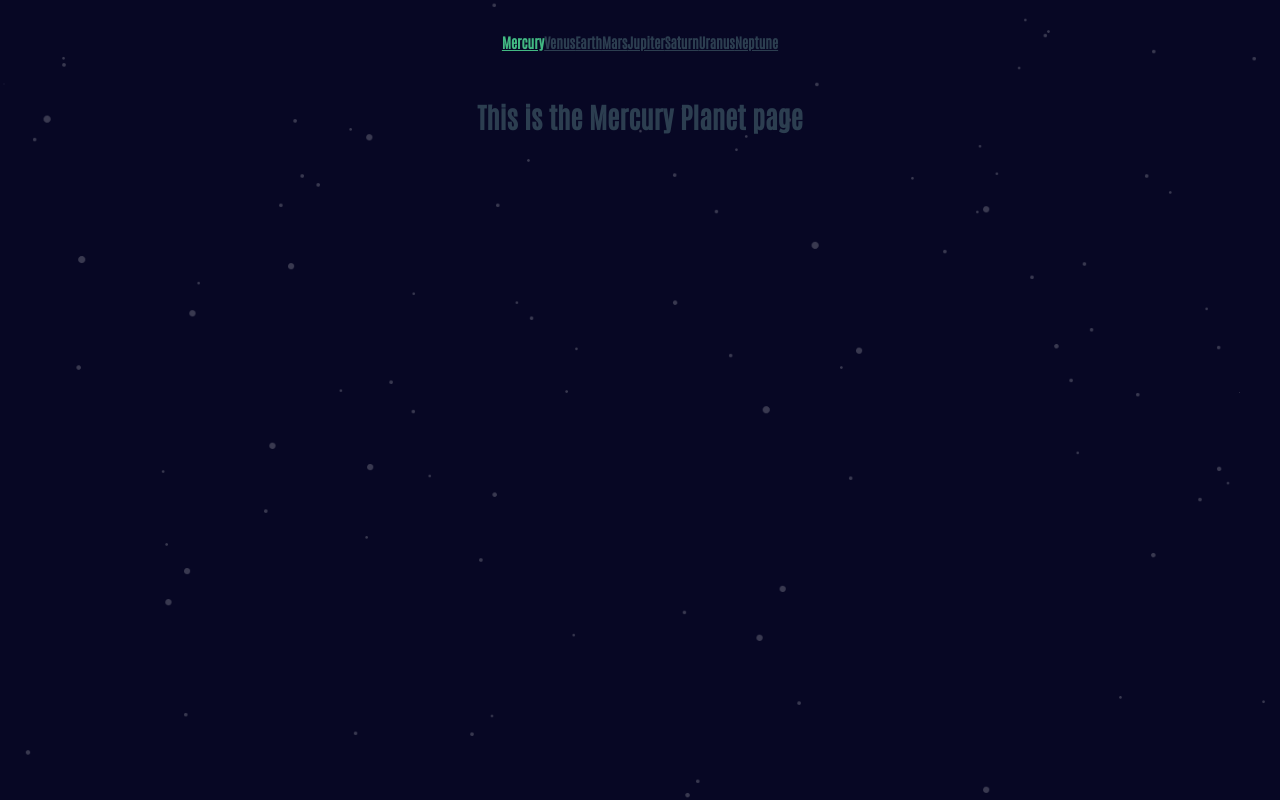
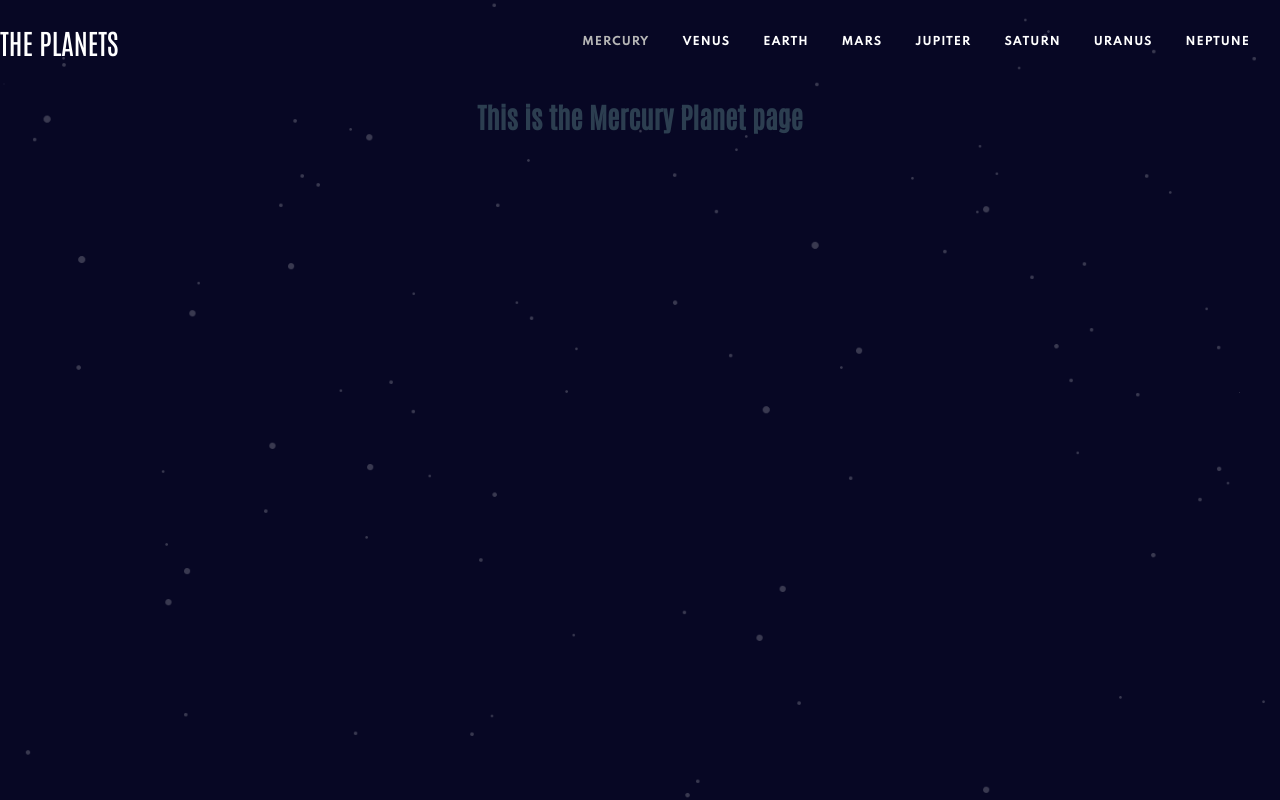
Before and after one commit to MrNicholson85/Planet-Facts-Challenge-Vue, a Vue app: page / in a window 1280 px wide. Built offline with nearby package versions, Linux system fonts and the light colour scheme.

Commit message:
updated nav

```diff
--- a/src/App.vue
+++ b/src/App.vue
@@ -1,4 +1,6 @@
 <template>
+  <div class="header">
+    <div class="logo">The Planets</div>
     <div id="nav">
       <router-link :to="{name: 'Mercury'}">Mercury</router-link>
       <router-link :to="{ name: 'Venus' }">Venus</router-link>
@@ -8,6 +10,7 @@
       <router-link :to="{ name: 'Saturn' }">Saturn</router-link>
       <router-link :to="{ name: 'Uranus' }">Uranus</router-link>
       <router-link :to="{ name: 'Neptune' }">Neptune</router-link>
+    </div>
   </div>
   <router-view/>
 </template>
@@ -25,24 +28,48 @@ body {
   font-family: 'Spartan', sans-serif;
   font-size: 14px;
   line-height: 25px;
-}
+
   #app {
     font-family: 'Antonio', sans-serif;;
     -webkit-font-smoothing: antialiased;
     -moz-osx-font-smoothing: grayscale;
     text-align: center;
     color: #2c3e50;
+    max-width: 1440px;
+    width: 100%;
+    margin: 0 auto;
+  }
+
+  .header {
+    display: flex;
+    justify-content: space-between;
+    align-items: center;
+
+    .logo {
+      text-transform: uppercase;
+      color: white;
+      font-size:  28px;
     }
 
     #nav {
       padding: 30px;
+      font-family: 'Spartan', sans-serif;
+      text-transform: uppercase;
+      display: flex;
+      gap: 33px;
 
       a {
         font-weight: bold;
-    color: #2c3e50;
+        color: white;
+        font-size: 11px;
+        line-height: 25px;
+        letter-spacing: 1px;
+        text-decoration: none;
 
         &.router-link-exact-active {
-      color: #42b983;
+          color: #b6b6b6;
+        }
+      }
     }
   }
 }
```
Lines whose indentation alone changed are shown as unchanged.
